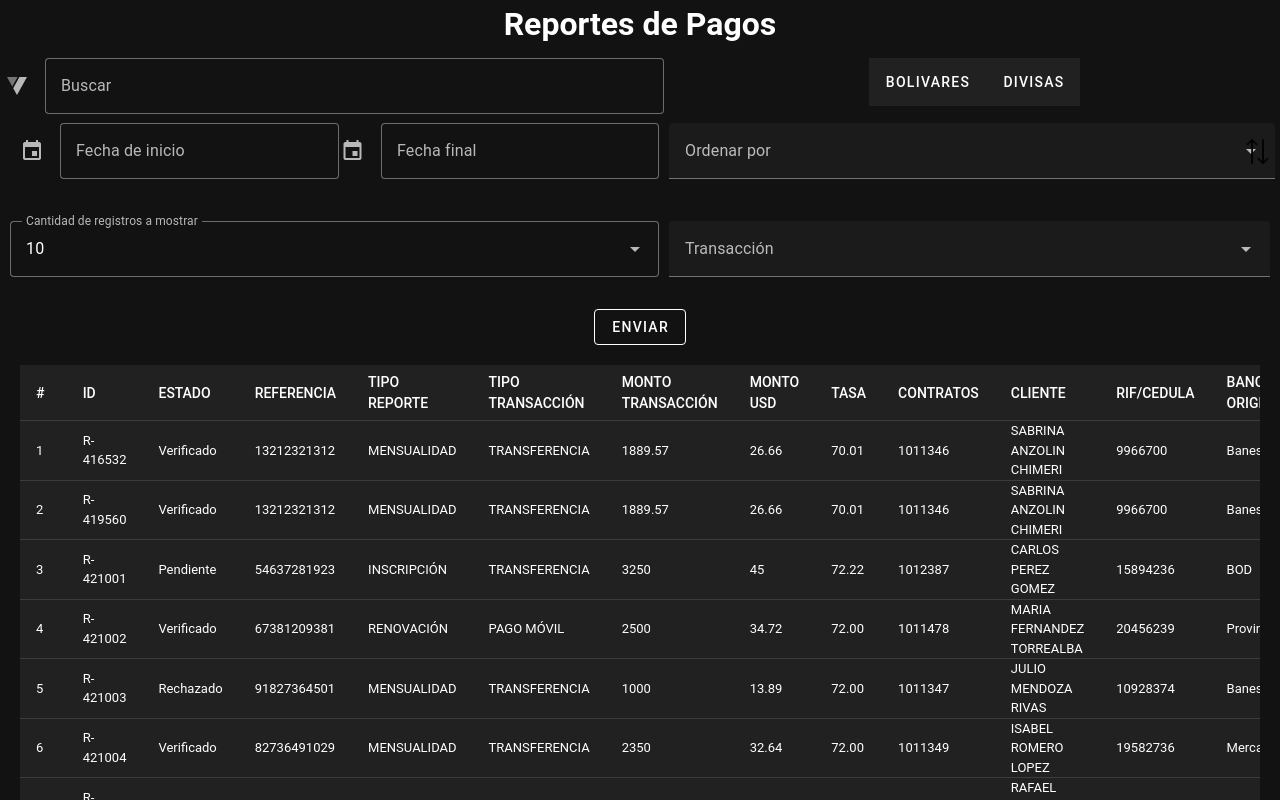
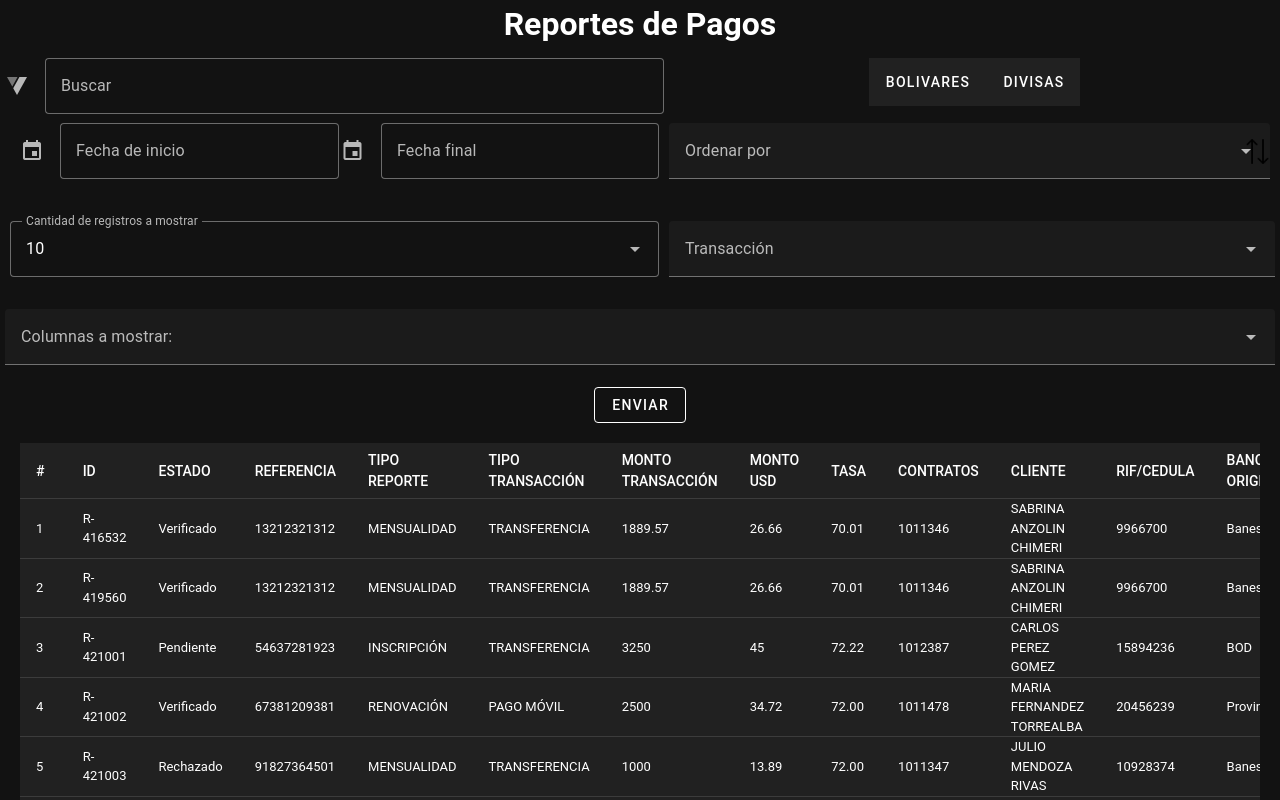
Before and after one commit to Buff4AurelionSol/cloud-hub-js, a Vue app in the folder cloudhub/: page / in a window 1280 px wide. Shown: the top 800 px of the page. Built offline with nearby package versions, Linux system fonts and the light colour scheme; a small style sheet from the web is missing.

Commit message:
feat: add columnsFilter compoennt and functionality to filter in the table.

```diff
--- a/cloudhub/components.d.ts
+++ b/cloudhub/components.d.ts
@@ -8,6 +8,7 @@ export {}
 /* prettier-ignore */
 declare module 'vue' {
   export interface GlobalComponents {
+    ColumnsFilter: typeof import('./src/components/ColumnsFilter.vue')['default']
     DateInput: typeof import('./src/components/DateInput.vue')['default']
     Form: typeof import('./src/components/Form.vue')['default']
     Modal: typeof import('./src/components/Modal.vue')['default']
--- a/cloudhub/src/App.vue
+++ b/cloudhub/src/App.vue
@@ -6,6 +6,7 @@
   const haveIChangeDirectionOrderBy = ref(false)
   const searchValue = ref("")
   const payTypeState = ref('BOLIVARES')
+  const columnsToFilter = ref([])
 
   function getNumberToFilter(value) {
     indexState.value = Number(value)
@@ -39,7 +40,10 @@
 
   function getPayType(data){
     payTypeState.value = data
-    console.log(payTypeState.value)
+  }
+
+  function getColumnsToFilter(columns){
+    columnsToFilter.value = columns
   }
 
 </script>
@@ -54,11 +58,12 @@
         @isChangeDirectionOrderBy="isChangeDirectionOrderBy"
         @sendSearch="getSearch"
         @sendPayTypeState="getPayType"
+        @sendColumnsToFilter="getColumnsToFilter"
    />
 
   <div v-if="payTypeState === 'BOLIVARES'">
     <Table :indexState="indexState" :filters="filters" :transactions="transactions" :orderBy="orderBy"
-      :haveIChangeDirectionOrderBy="haveIChangeDirectionOrderBy" :searchValue="searchValue"
+      :haveIChangeDirectionOrderBy="haveIChangeDirectionOrderBy" :searchValue="searchValue" :columns="columnsToFilter"
     />
   </div>
   <div v-else-if="payTypeState === 'DIVISAS'">
--- /dev/null
+++ b/cloudhub/src/components/ColumnsFilter.vue
@@ -0,0 +1,28 @@
+<script setup>
+    const COLUMNS_TABLES = ['ID','ESTADO','REFERENCIA','TIPO REPORTE','TIPO TRANSACCIÓN',
+    'MONTO TRANSACCIÓN','MONTO USD','TASA','CONTRATOS','CLIENTE','RIF/CEDULA',
+    'BANCO ORIGEN','BANCO DESTINO','FECHA TRANSACCIÓN','FECHA REPORTE']
+    const selectedColumns = ref([])
+
+    const emit = defineEmits(['sendValuesColumns'])
+
+    const sendValuesColumns= (value) => {
+        emit('sendValuesColumns', value)
+    }
+</script>
+
+<template>
+    <v-combobox
+        multiple
+        label="Columnas a mostrar:"
+        v-model="selectedColumns"
+        :items="COLUMNS_TABLES"
+        class="columns-table-combobox"
+        density="compact"
+        @update:modelValue="sendValuesColumns"
+      />
+</template>
+
+<style>
+
+</style>
--- a/cloudhub/src/components/Form.vue
+++ b/cloudhub/src/components/Form.vue
@@ -1,8 +1,10 @@
 <script setup >
    import ExchangeIMG from '@/pics/exchangeIMG.png'
-   const emit = defineEmits(['numberToFilter','sendData', 'transactions', 'orderBy', 'isChangeDirectionOrderBy', 'isChangeDirectionTransaction', 'sendSearch', 'sendPayTypeState'])
+   const emit = defineEmits(['numberToFilter','sendData', 'transactions', 'orderBy',
+    'isChangeDirectionOrderBy', 'isChangeDirectionTransaction', 'sendSearch', 'sendPayTypeState','sendColumnsToFilter'])
    const selectedValues = ref([])
    const payTypeState = ref('BOLIVARES')
+   const selectedColumns = ref([])
 
   const props = defineProps({
     haveIChangeDirectionOrderBy:{
@@ -18,6 +20,7 @@
     const data = Object.fromEntries(new FormData(e.target))
     let showPaysSelect = data["showPaysSelect"]
     data.transaction = selectedValues.value
+    data.selectedColumns = selectedColumns.value
 
     console.log(data)
     emit('numberToFilter', showPaysSelect)
@@ -26,11 +29,16 @@
     emit('orderBy', data.orderBy)
     emit('sendSearch', data.search)
     emit('sendPayTypeState', payTypeState.value)
+    emit('sendColumnsToFilter', data.selectedColumns)
 
   }
 
   function getTransactions(values){
      selectedValues.value =  values
+  }
+
+  function getColumnsToFilter(values){
+    selectedColumns.value = values
   }
 
   function isChangeDirectionOrderBy(){
@@ -83,9 +91,13 @@
         <TransactionInput @sendSelectedValues="getTransactions"/>
       </div>
     </div>
+    <div class="columns">
+      <ColumnsFilter @sendValuesColumns="getColumnsToFilter"/>
+    </div>
     <div class="box-button">
       <v-btn variant="outlined" type="submit"> Enviar </v-btn>
     </div>
+
   </form>
 </template>
 
@@ -180,4 +192,15 @@
 
   }
 
+  .columns{
+    grid-row: 4;
+    height: 78px;
+  }
+
+  .columns-table-combobox{
+    height: 100%;
+    margin-right: 5px;
+    margin-left: 5px;
+  }
+
 </style>
--- a/cloudhub/src/components/OrderByInput.vue
+++ b/cloudhub/src/components/OrderByInput.vue
@@ -16,6 +16,7 @@
     .order-by-input{
         width: 50%;
         height: 60px;
+        margin-right: 5px;
         margin-bottom: 6px;
     }
 
--- a/cloudhub/src/components/Table.vue
+++ b/cloudhub/src/components/Table.vue
@@ -23,12 +23,15 @@
       },
       searchValue:{
         type: String
+      },
+      columns:{
+        type: Array
       }
     })
 
     function handleExport() {
       const fileName = prompt('Introduce el nombre del archivo Excel:', 'Reporte');
-      if (!fileName) return; // Si el usuario cancela o deja vacío, no hace nada
+      if (!fileName) return;
       exportTable(sortedAndFilteredData.value, fileName);
     }
 
@@ -81,6 +84,7 @@
 
     });
 
+
     const thereAreRegisters = computed(()=> sortedAndFilteredData.value.length > 0)
 
 </script>
@@ -91,42 +95,42 @@
       <thead>
         <tr>
           <th>#</th>
-          <th>ID</th>
-          <th>ESTADO</th>
-          <th>REFERENCIA</th>
-          <th>TIPO REPORTE</th>
-          <th>TIPO TRANSACCIÓN</th>
-          <th>MONTO TRANSACCIÓN</th>
-          <th>MONTO USD</th>
-          <th>TASA</th>
-          <th>CONTRATOS</th>
-          <th>CLIENTE</th>
-          <th>RIF/CEDULA</th>
-          <th>BANCO ORIGEN</th>
-          <th>BANCO DESTINO</th>
-          <th>FECHA TRANSACCIÓN</th>
-          <th>FECHA REPORTE</th>
+          <th v-if="!props.columns.includes('ID')">ID</th>
+          <th v-if="!props.columns.includes('ESTADO')">ESTADO</th>
+          <th v-if="!props.columns.includes('REFERENCIA')">REFERENCIA</th>
+          <th v-if="!props.columns.includes('TIPO REPORTE')">TIPO REPORTE</th>
+          <th v-if="!props.columns.includes('TIPO TRANSACCIÓN')">TIPO TRANSACCIÓN</th>
+          <th v-if="!props.columns.includes('MONTO TRANSACCIÓN')">MONTO TRANSACCIÓN</th>
+          <th v-if="!props.columns.includes('MONTO USD')">MONTO USD</th>
+          <th v-if="!props.columns.includes('TASA')">TASA</th>
+          <th v-if="!props.columns.includes('CONTRATOS')">CONTRATOS</th>
+          <th v-if="!props.columns.includes('CLIENTE')">CLIENTE</th>
+          <th v-if="!props.columns.includes('RIF/CEDULA')">RIF/CEDULA</th>
+          <th v-if="!props.columns.includes('BANCO ORIGEN')">BANCO ORIGEN</th>
+          <th v-if="!props.columns.includes('BANCO DESTINO')">BANCO DESTINO</th>
+          <th v-if="!props.columns.includes('FECHA TRANSACCIÓN')">FECHA TRANSACCIÓN</th>
+          <th v-if="!props.columns.includes('FECHA REPORTE')">FECHA REPORTE</th>
           <th>Ver detalles</th>
         </tr>
       </thead>
       <tbody>
         <tr v-for="(report, index) in sortedAndFilteredData" :key="index">
             <td>{{ index + 1 }}</td>
-            <td>{{ report.id }}</td>
-            <td>{{ report.estado }}</td>
-            <td>{{ report.referencia }}</td>
-            <td>{{ report.tipoReporte }}</td>
-            <td>{{ report.tipoTransaccion }}</td>
-            <td>{{ report.montoTransaccionBs }}</td>
-            <td>{{ report.montoUSD }}</td>
-            <td>{{ report.tasa }}</td>
-            <td>{{ report.contratos }}</td>
-            <td>{{ report.cliente }}</td>
-            <td>{{ report.rifCedula }}</td>
-            <td>{{ report.bancoOrigen }}</td>
-            <td>{{ report.bancoDestino }}</td>
-            <td>{{ report.fechaTransaccion }}</td>
-            <td>{{ report.fechaReporte }}</td>
+            <td v-if="!props.columns.includes('ID')">{{ report.id }}</td>
+            <td v-if="!props.columns.includes('ESTADO')">{{ report.estado }}</td>
+            <td v-if="!props.columns.includes('REFERENCIA')">{{ report.referencia }}</td>
+            <td v-if="!props.columns.includes('TIPO REPORTE')">{{ report.tipoReporte }}</td>
+            <td v-if="!props.columns.includes('TIPO TRANSACCIÓN')">{{ report.tipoTransaccion }}</td>
+            <td v-if="!props.columns.includes('MONTO TRANSACCIÓN')">{{ report.montoTransaccionBs }}</td>
+            <td v-if="!props.columns.includes('MONTO USD')">{{ report.montoUSD }}</td>
+            <td v-if="!props.columns.includes('TASA')">{{ report.tasa }}</td>
+            <td v-if="!props.columns.includes('CONTRATOS')">{{ report.contratos }}</td>
+            <td v-if="!props.columns.includes('CLIENTE')">{{ report.cliente }}</td>
+            <td v-if="!props.columns.includes('RIF/CEDULA')">{{ report.rifCedula }}</td>
+            <td v-if="!props.columns.includes('BANCO ORIGEN')">{{ report.bancoOrigen }}</td>
+            <td v-if="!props.columns.includes('BANCO DESTINO')">{{ report.bancoDestino }}</td>
+            <td v-if="!props.columns.includes('FECHA TRANSACCIÓN')">{{ report.fechaTransaccion }}</td>
+            <td v-if="!props.columns.includes('FECHA REPORTE')">{{ report.fechaReporte }}</td>
             <Modal :imageIcon="DetailsIcon"
               :reportsDate="report.fechaReporte"
             />
--- a/cloudhub/src/components/TransactionInput.vue
+++ b/cloudhub/src/components/TransactionInput.vue
@@ -23,7 +23,7 @@
   <style scoped>
   .transactions {
     width: 100%;
-    margin-right: 10px;
+    margin-right: 5px;
     height: 78px;
   }
 
```
